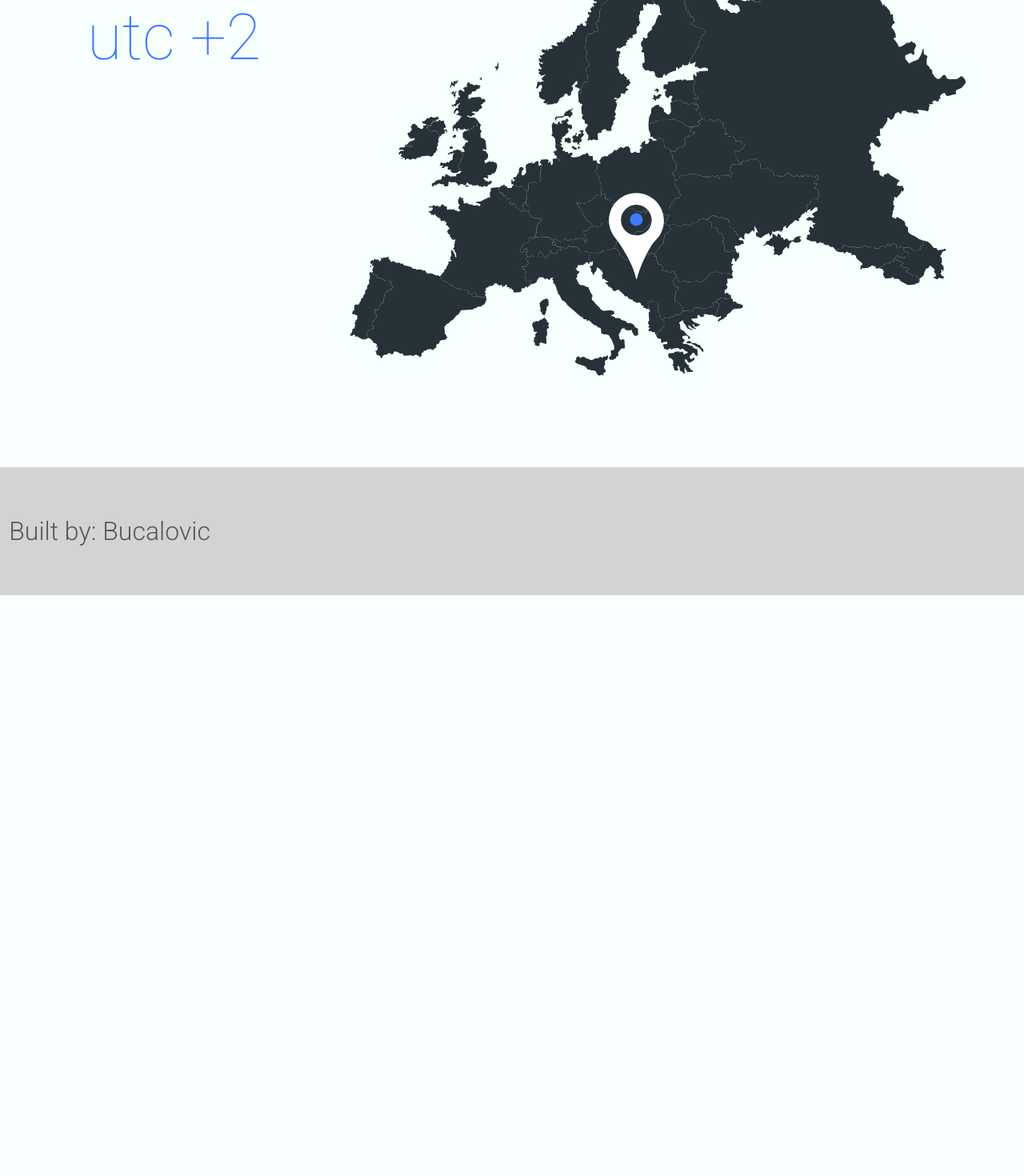
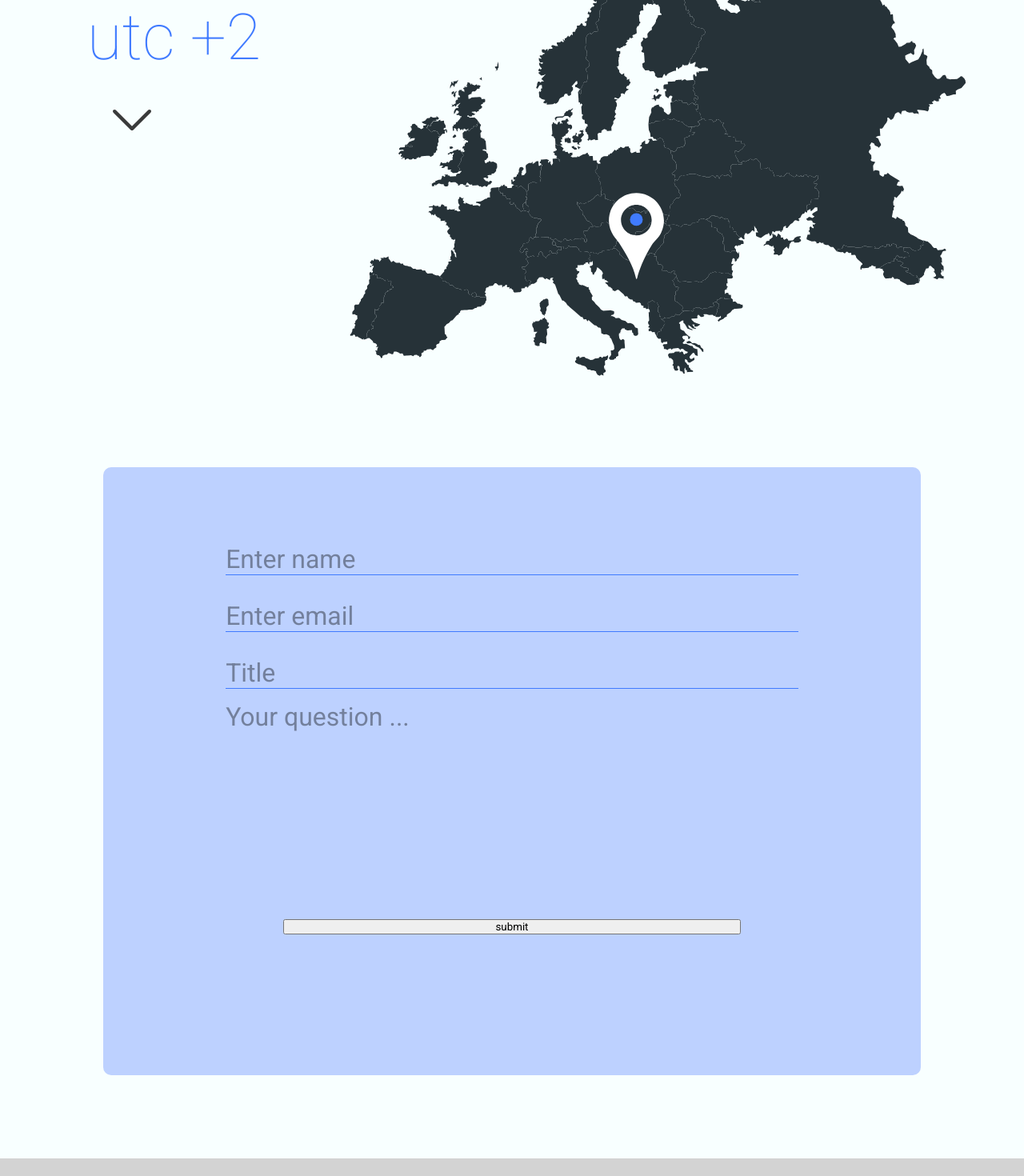
Before and after one commit to BucoTEC/MyPortifolio, a React (Create React App) app: page /contact in a window 1280 px wide. Shown: the part 280-1750 px from the top of the page at 80% size. Before the commit the page ends 1024 px from the top, so only its background shows below. Built offline with nearby package versions, Linux system fonts and the light colour scheme.

Commit message:
finished my location

```diff
--- /dev/null
+++ b/src/components/Contact/ContactForm.jsx
@@ -0,0 +1,106 @@
+import React from "react";
+import styled from "styled-components";
+import { phone } from "../../utils/responsive.js";
+const Wrapper = styled.div`
+  height: 100vh;
+  width: 100%;
+  overflow: hidden;
+  position: relative;
+  margin-top: 4rem;
+`;
+
+const FormWrapper = styled.div`
+  width: 90%;
+  height: 95%;
+  margin: auto;
+  overflow: hidden;
+  background-color: #bdd1ff;
+  border-radius: 10px;
+  overflow: hidden;
+  form {
+    display: flex;
+    flex-direction: column;
+    width: 70%;
+    margin: auto;
+    margin-top: 5rem;
+    input {
+      border: none;
+      margin: 1rem 0;
+      background-color: inherit;
+      font-size: 2rem;
+      border-bottom: 1px solid #407bff;
+      color: #263238;
+      &:focus {
+        outline-style: none;
+      }
+      &::placeholder {
+        color: #00000063;
+        font-weight: 400;
+      }
+    }
+    textarea {
+      color: #263238;
+      border: none;
+      background-color: inherit;
+      font-size: 2rem;
+      width: 100%;
+      height: 15rem;
+      resize: none;
+      ${phone({
+        height: "22rem",
+      })}
+      &::-webkit-scrollbar {
+        width: 10px;
+      }
+
+      &::-webkit-scrollbar-track {
+        background: rgb(179, 177, 177);
+        border-radius: 25px;
+      }
+
+      &::-webkit-scrollbar-thumb {
+        background: rgb(136, 136, 136);
+        border-radius: 10px;
+      }
+
+      &::-webkit-scrollbar-thumb:hover {
+        background: #407bff;
+        border-radius: 10px;
+      }
+
+      &::-webkit-scrollbar-thumb:active {
+        background: rgb(68, 68, 68);
+        border-radius: 10px;
+      }
+      &:focus {
+        outline-style: none;
+      }
+      &::placeholder {
+        color: #00000063;
+        font-weight: 400;
+      }
+    }
+  }
+`;
+const SubmitButton = styled.button`
+  width: 80%;
+  margin: auto;
+  margin-top: 2rem;
+`;
+function ContactForm() {
+  return (
+    <Wrapper>
+      <FormWrapper>
+        <form action="/">
+          <input type="text" placeholder="Enter name" />
+          <input type="email" placeholder="Enter email" />
+          <input type="text" placeholder="Title" />
+          <textarea name="" id="" placeholder="Your question ..."></textarea>
+          <SubmitButton>submit</SubmitButton>
+        </form>
+      </FormWrapper>
+    </Wrapper>
+  );
+}
+
+export default ContactForm;
--- a/src/components/Contact/Position.jsx
+++ b/src/components/Contact/Position.jsx
@@ -2,6 +2,8 @@ import React from "react";
 import styled from "styled-components";
 import eu from "../../assets/smallEU.svg";
 import { phone, desktop } from "../../utils/responsive";
+import Arrow from "../../assets/downArrow.svg";
+
 const Wrapper = styled.div`
   height: 90vh;
   width: 100%;
@@ -15,9 +17,9 @@ const Text = styled.div`
   ${desktop({
     padding: "1.3rem",
   })}
-
   h1 {
-    margin: 1rem 0rem;
+    border-radius: 25px;
+    margin: 1rem 0;
     font-size: 7rem;
     font-weight: 300;
     color: #263238;
@@ -26,7 +28,9 @@ const Text = styled.div`
     })}
     transition: all 0.3s ease-in;
     &:hover {
-      transform: scale(1.1);
+      ${desktop({
+        transform: "scale(1.1)",
+      })}
     }
     a {
       text-decoration: none;
@@ -56,6 +60,24 @@ const MainImg = styled.img`
   width: 100%;
   height: 125%;
 `;
+const ArrowIcon = styled.img`
+  width: 3rem;
+  height: 3rem;
+  margin: 2rem;
+  color: #263238;
+  animation: blink 0.7s infinite;
+  animation-direction: alternate;
+  ${phone({
+    marginTop: "25rem",
+    marginLeft: "9rem",
+  })}
+  @keyframes blink {
+    100% {
+      opacity: 0;
+    }
+  }
+`;
+
 export default function Position() {
   return (
     <Wrapper>
@@ -70,6 +92,7 @@ export default function Position() {
           </a>
         </h1>
         <h2>utc +2</h2>
+        <ArrowIcon src={Arrow} alt="" />
       </Text>
       <MainImg src={eu} />
     </Wrapper>
--- a/src/pages/Contact.jsx
+++ b/src/pages/Contact.jsx
@@ -2,6 +2,7 @@ import React from "react";
 import styled from "styled-components";
 import { phone } from "../utils/responsive";
 import Position from "../components/Contact/Position";
+import ContactForm from "../components/Contact/ContactForm";
 const Wrapper = styled.div`
   max-width: 71rem;
   margin: auto;
@@ -15,6 +16,7 @@ function Contact() {
   return (
     <Wrapper>
       <Position />
+      <ContactForm />
     </Wrapper>
   );
 }
```
Also changed, not shown: src/assets/downArrow.svg (added).
